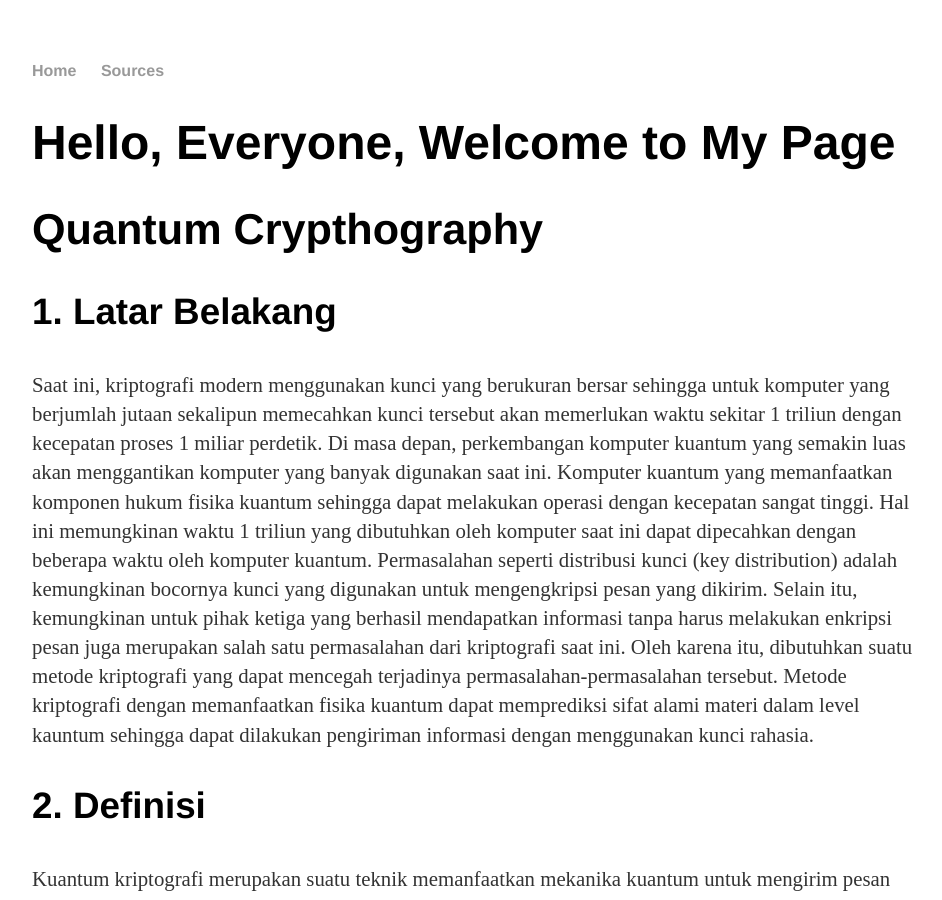
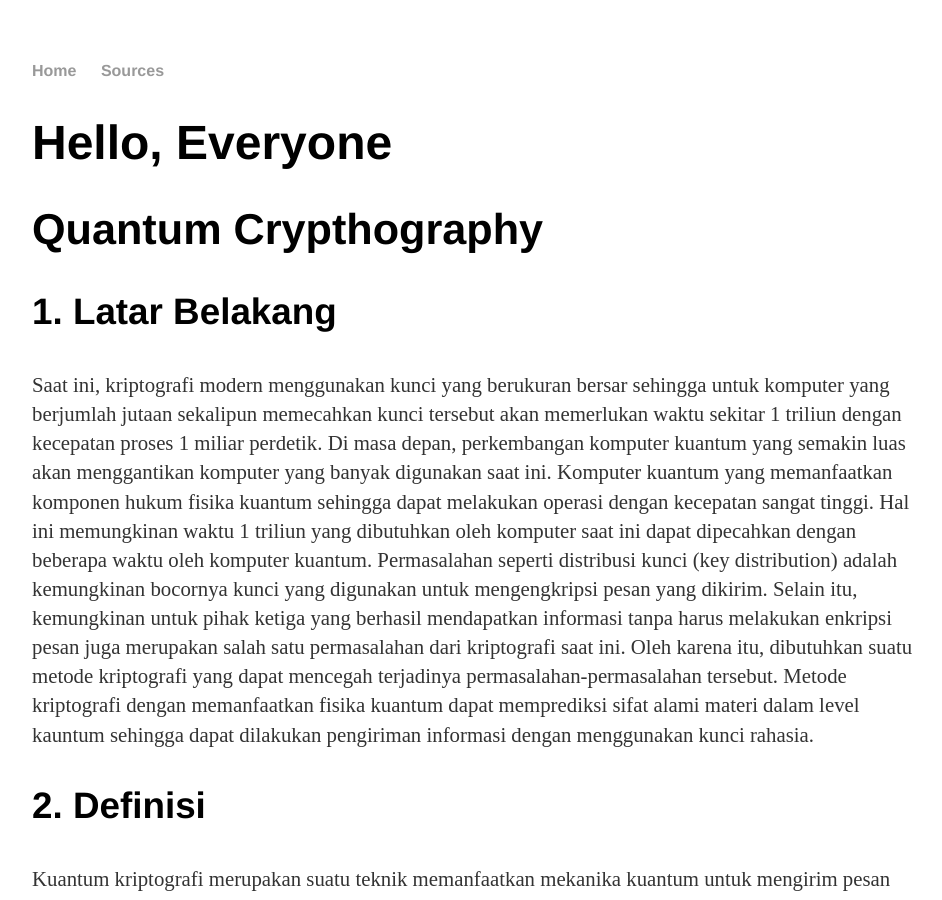
Before and after one commit to Kevin18liem/QuantumCryptography, a Jekyll site: the page built from index.html, in a window 1280 px wide and 900 px high. Shown: the whole window, without its empty margins (160-1102 px from the left). Built offline with Jekyll 4.4.1, drawn with Linux system fonts in a browser that asks for light colours.

Commit message:
edit text

```diff
--- a/index.html
+++ b/index.html
@@ -4,7 +4,7 @@ title: Quantum Cryptography
 ---
 
 <div class="blurb">
-	<h1>Hello, Everyone,  Welcome to My Page</h1>
+	<h1>Hello, Everyone</h1>
 	<h2>Quantum Crypthography<h2>
 	<h3>1.	Latar Belakang</h3>
 	<p>Saat ini, kriptografi modern menggunakan kunci yang berukuran bersar sehingga untuk komputer yang berjumlah jutaan sekalipun memecahkan kunci tersebut akan memerlukan waktu sekitar 1 triliun dengan kecepatan proses 1 miliar perdetik. Di masa depan, perkembangan komputer kuantum yang semakin luas akan menggantikan komputer yang banyak digunakan saat ini. Komputer kuantum yang memanfaatkan komponen hukum fisika kuantum sehingga dapat melakukan operasi dengan kecepatan sangat tinggi. Hal ini memungkinan waktu 1 triliun yang dibutuhkan oleh komputer saat ini dapat dipecahkan dengan beberapa waktu oleh komputer kuantum.
```
